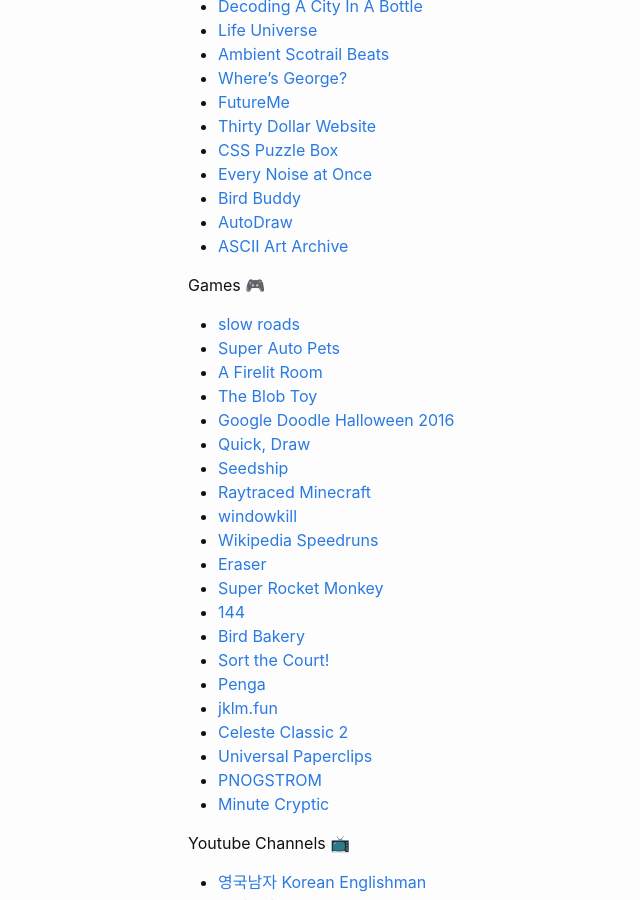
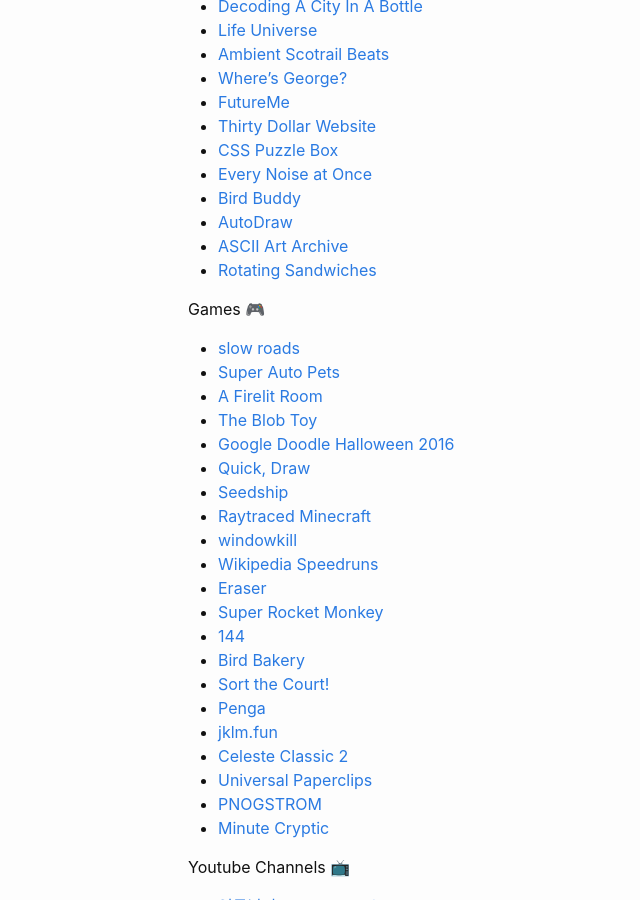
Before and after one commit to ItsEricSun/itsericsun.github.io, a Jekyll site: the page built from links.markdown, in a window 1280 px wide and 900 px high, scrolled down 372 px. Shown: the whole window, without its empty margins (82-722 px from the left). Built offline with Jekyll 4.4.1, drawn with Linux system fonts in a browser that asks for light colours.

Commit message:
add new link

```diff
--- a/links.markdown
+++ b/links.markdown
@@ -23,6 +23,7 @@
 - [Bird Buddy](https://live.mybirdbuddy.com)
 - [AutoDraw](https://www.autodraw.com)
 - [ASCII Art Archive](https://www.asciiart.eu)
+- [Rotating Sandwiches](https://rotatingsandwiches.com)
 
 Games 🎮
 - [slow roads](https://slowroads.io)
```
